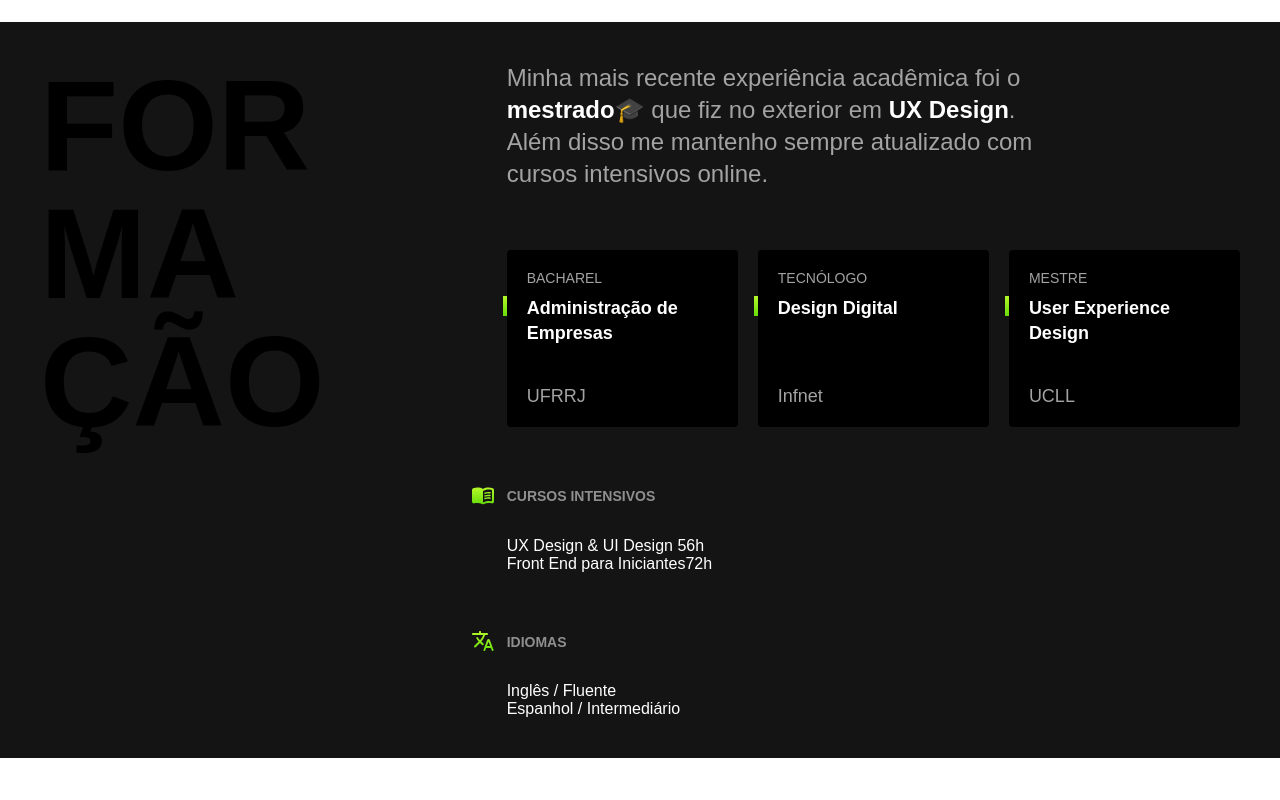
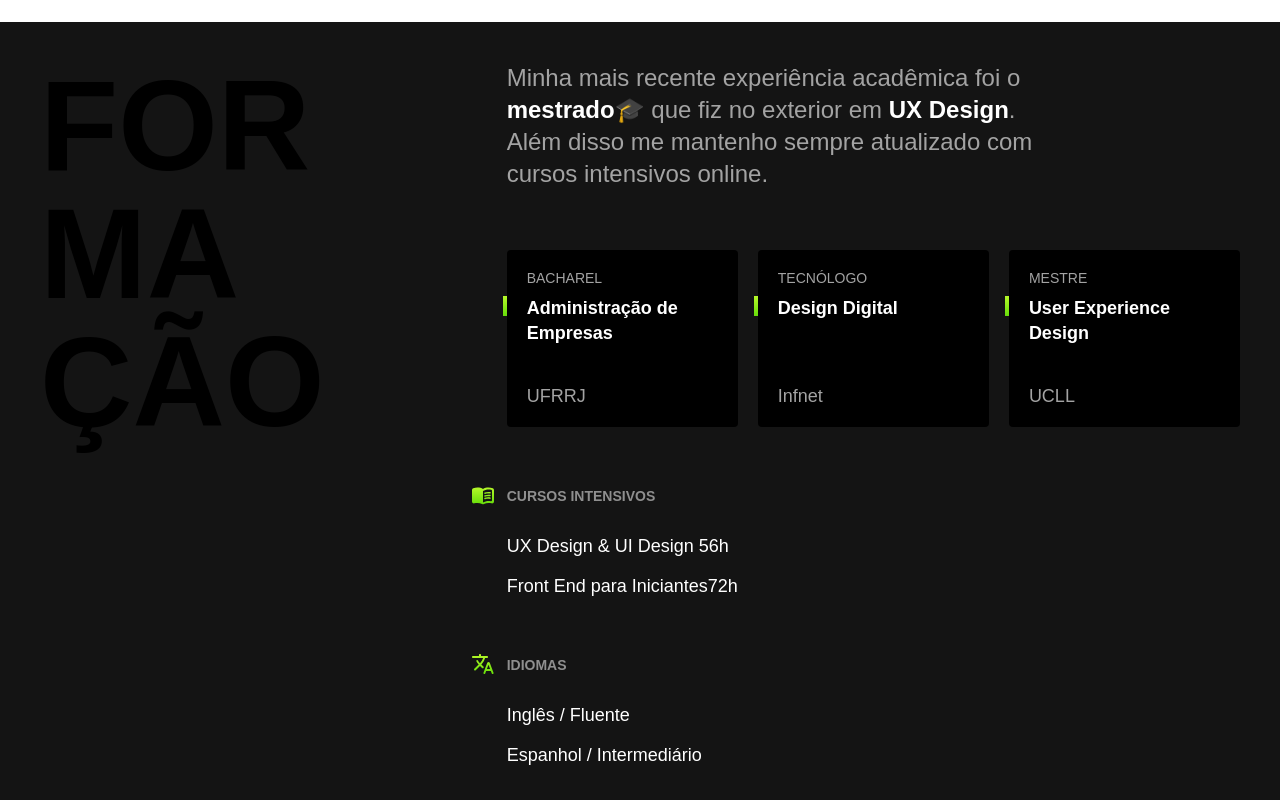
Before and after one commit to marcopla/portfolio-lobo, a plain HTML site: page index.html in a window 1280 px wide. Shown: the part 1445-2245 px from the top of the page. Before the commit the page ends 2203 px from the top, so only its background shows below. Drawn offline with Linux system fonts and the light colour scheme; a script that the page names is missing.

Commit message:
.formacao-extra li

```diff
--- a/css/formacao.css
+++ b/css/formacao.css
@@ -104,3 +104,9 @@
 .idiomas h3::before {
   background: url('../img/idiomas.svg') no-repeat center center;
 }
+
+.formacao-extra li {
+  font-size: 1.125rem;
+  line-height: 1.1;
+  margin-bottom: 20px;
+}
```
